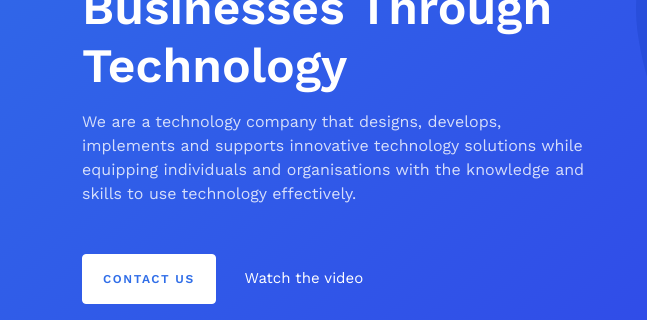
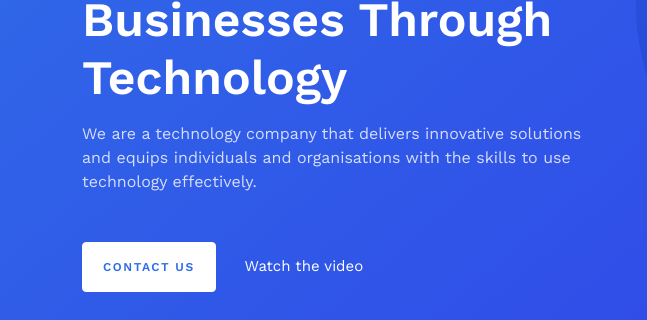
Before and after one commit to princetommyx/techgh, a plain HTML site: page index.html in a window 1280 px wide. Shown: the part 287-607 px from the top of the page, 0-647 px from the left. Drawn offline with nearby package versions, Linux system fonts and the light colour scheme; files whose address does not match are found by name.

Commit message:
Refine introductory text in index.html for clarity and conciseness

```diff
--- a/index.html
+++ b/index.html
@@ -91,8 +91,8 @@
 					<h1 class="heading text-white mb-3" data-aos="fade-up">Empowering Businesses Through Technology
 					</h1>
 					<p class="text-white mb-5" data-aos="fade-up" data-aos-delay="100">We are a technology company that
-						designs, develops, implements and supports innovative technology solutions while equipping
-						individuals and organisations with the knowledge and skills to use technology effectively.</p>
+						delivers innovative solutions and equips individuals and organisations with the skills
+						to use technology effectively.</p>
 					<div class="align-items-center mb-5 mm" data-aos="fade-up" data-aos-delay="200">
 						<a href="contact.html" class="btn btn-outline-white-reverse me-4">Contact us</a>
 						<a href="https://www.youtube.com/watch?v=Mb1zrW_zra4" class="text-white glightbox">Watch the
```
